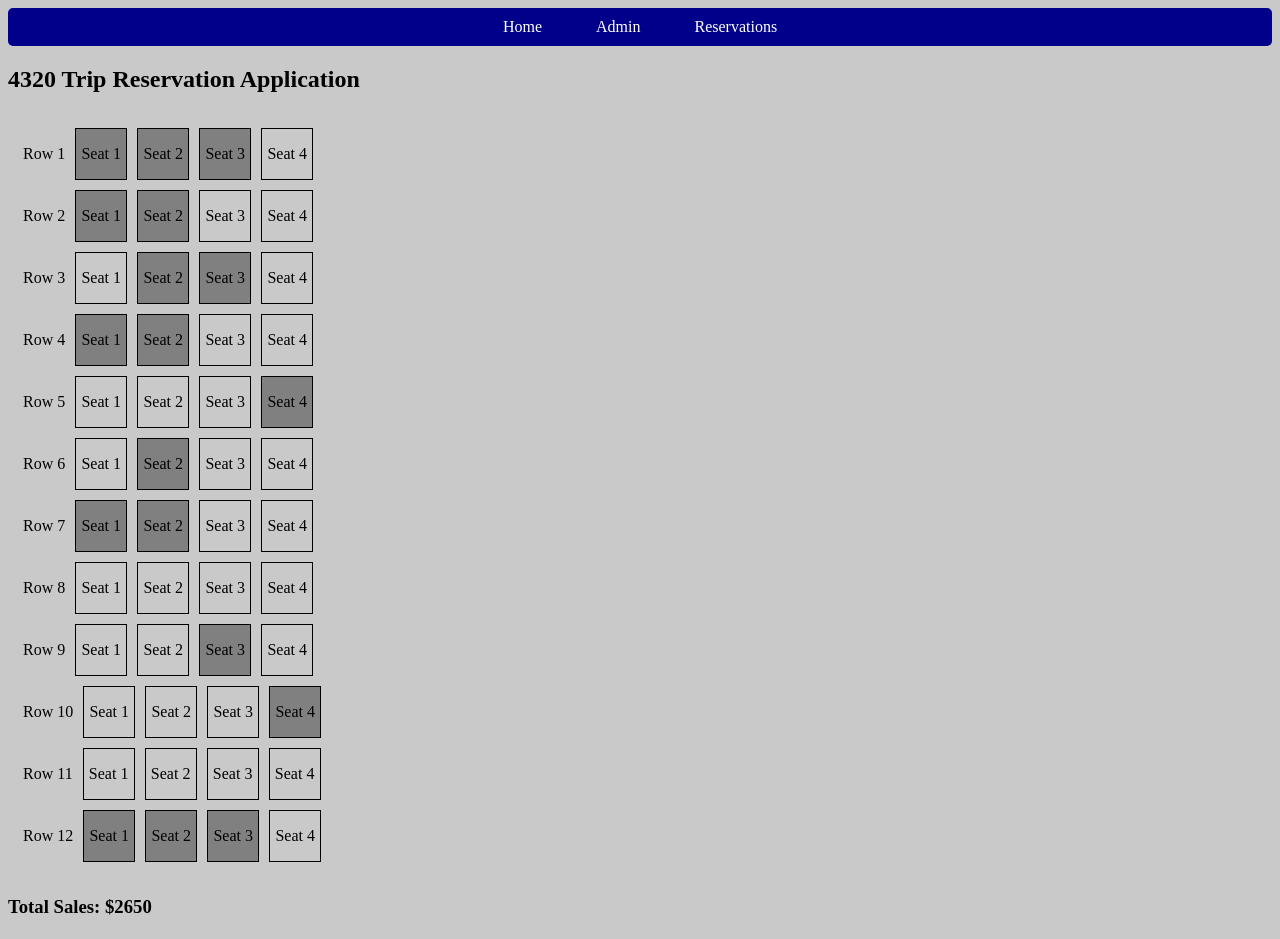
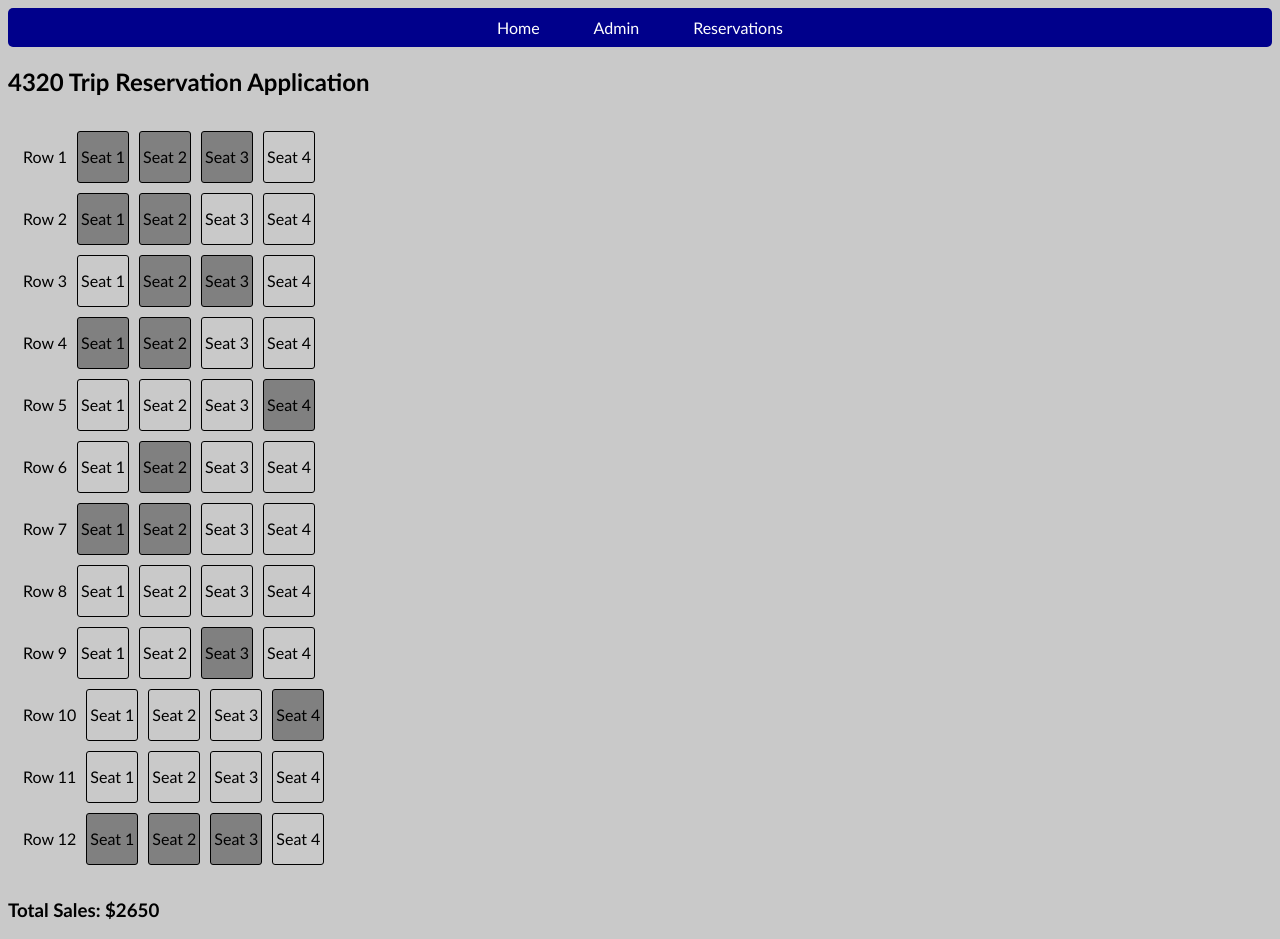
Before and after one commit to ConnorVEE/4320-FinalProject, a Flask app: page /adminView in a window 1280 px wide. Before the commit the page ends 915 px from the top, so only its background shows below. Run offline with Flask 3, Linux system fonts and the light colour scheme; data comes from the database, SQL or seed files in the repository; some libraries are stand-ins or nearby versions.

```diff
--- a/static/main.css
+++ b/static/main.css
@@ -1,5 +1,6 @@
 body {
     background-color: rgb(201, 201, 201);
+    font-family: 'Gill Sans', 'Gill Sans MT', Calibri, 'Trebuchet MS', sans-serif;
 }
 
 .seating-chart {
@@ -30,6 +31,7 @@ body {
     display: flex;
     justify-content: center;
     align-items: center;
+    border-radius: 3px;
 }
 
 .taken {
```
